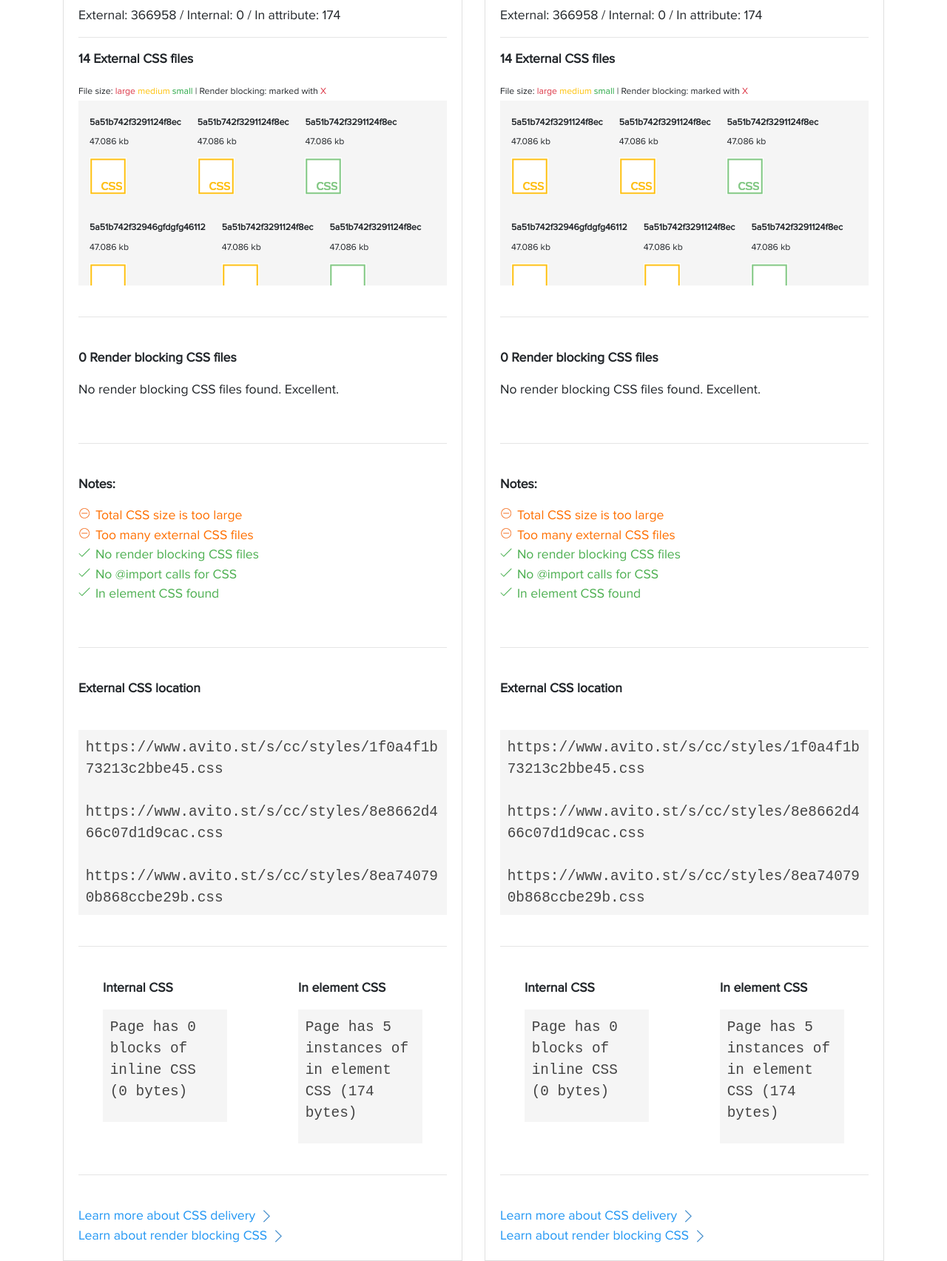
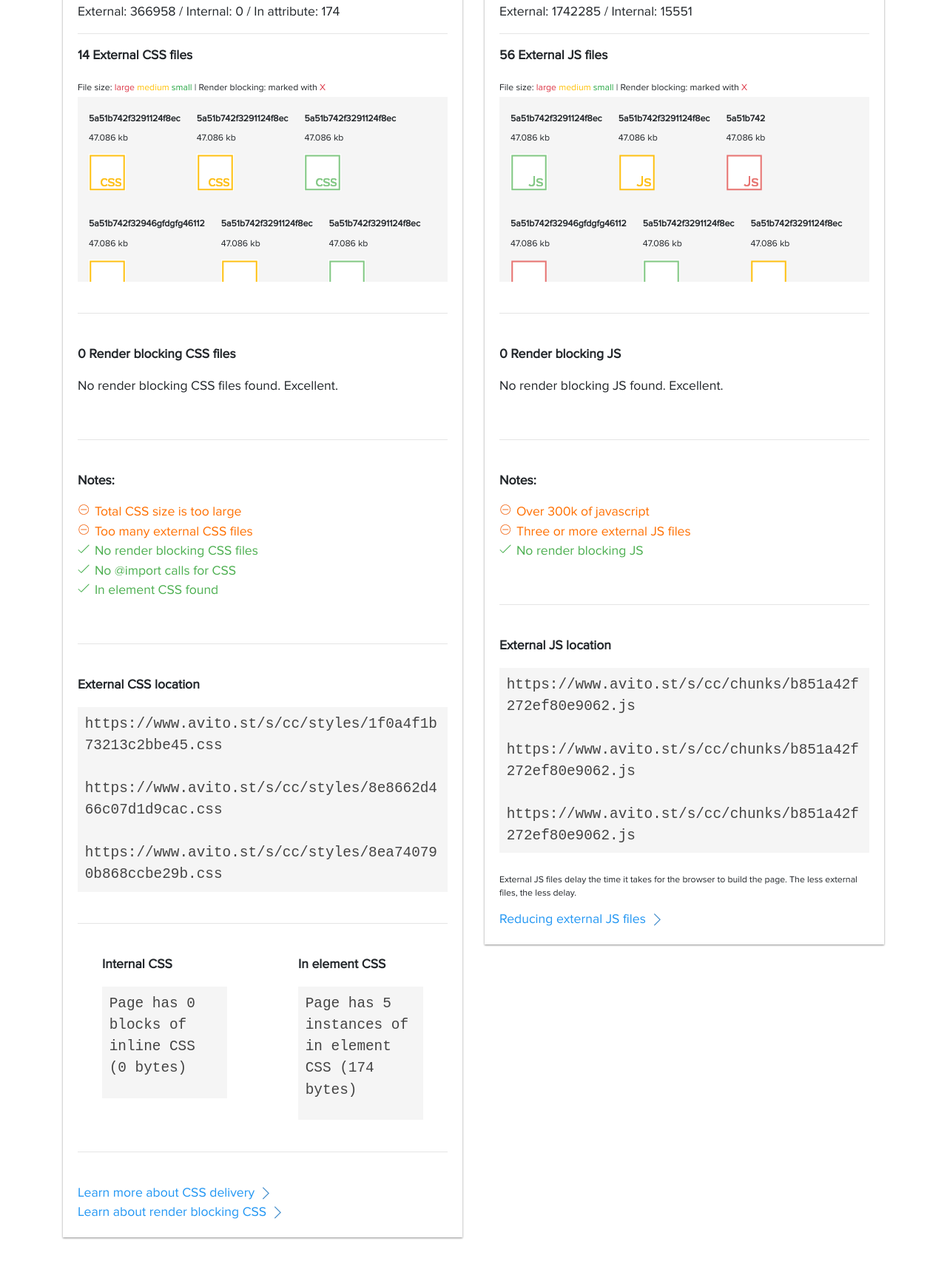
Before and after one commit to zipofar/varvy, a website built with webpack: page app/index.html in a window 1280 px wide. Shown: the part 1047-2752 px from the top of the page at 74% size. Built offline with nearby package versions, Linux system fonts and the light colour scheme; files whose address does not match are found by name.

Commit message:
ADD JS Block to right

```diff
--- a/app/index.html
+++ b/app/index.html
@@ -155,7 +155,7 @@
                                     47.086 kb
                                 </small>
                                 <br>
-                                <span class="r-block-img-m"></span>
+                                <span class="r-block-img-m-css"></span>
                             </div>
                             <div class="resource-block">
                                 <small>
@@ -164,7 +164,7 @@
                                     47.086 kb
                                 </small>
                                 <br>
-                                <span class="r-block-img-m"></span>
+                                <span class="r-block-img-m-css"></span>
                             </div>
                             <div class="resource-block">
                                 <small>
@@ -173,7 +173,7 @@
                                     47.086 kb
                                 </small>
                                 <br>
-                                <span class="r-block-img-s"></span>
+                                <span class="r-block-img-s-css"></span>
                             </div>
                             <div class="resource-block">
                                 <small>
@@ -182,7 +182,7 @@
                                     47.086 kb
                                 </small>
                                 <br>
-                                <span class="r-block-img-m"></span>
+                                <span class="r-block-img-m-css"></span>
                             </div>
                             <div class="resource-block">
                                 <small>
@@ -191,7 +191,7 @@
                                     47.086 kb
                                 </small>
                                 <br>
-                                <span class="r-block-img-m"></span>
+                                <span class="r-block-img-m-css"></span>
                             </div>
                             <div class="resource-block">
                                 <small>
@@ -200,7 +200,7 @@
                                     47.086 kb
                                 </small>
                                 <br>
-                                <span class="r-block-img-s"></span>
+                                <span class="r-block-img-s-css"></span>
                             </div>
                         </div>
                         <br>
@@ -225,7 +225,6 @@
                         <hr>
                         <br>
                         <p class="total-h2">External CSS location</p>
-                        <br>
                         <div class="scroll-block-text">
                             <p>
                                 https://www.avito.st/s/cc/styles/1f0a4f1b73213c2bbe45.css
@@ -301,10 +300,10 @@
                         Javascript usage
                     </div>
                     <div class="card-body">
-                        <p class="total-h1">CSS size: 367 k</p>
-                        <p class="total-p">External: 366958 / Internal: 0 / In attribute: 174</p>
+                        <p class="total-h1">Total Javascript size: 1758 k</p>
+                        <p class="total-p">External: 1742285 / Internal: 15551</p>
                         <hr>
-                        <p class="total-h2">14 External CSS files</p>
+                        <p class="total-h2">56 External JS files</p>
                         <small>
                             File size:
                             <span class="text-danger"> large</span>
@@ -321,7 +320,7 @@
                                     47.086 kb
                                 </small>
                                 <br>
-                                <span class="r-block-img-m"></span>
+                                <span class="r-block-img-s-js"></span>
                             </div>
                             <div class="resource-block">
                                 <small>
@@ -330,7 +329,25 @@
                                     47.086 kb
                                 </small>
                                 <br>
-                                <span class="r-block-img-m"></span>
+                                <span class="r-block-img-m-js"></span>
+                            </div>
+                            <div class="resource-block">
+                                <small>
+                                    <strong>5a51b742</strong>
+                                    <br>
+                                    47.086 kb
+                                </small>
+                                <br>
+                                <span class="r-block-img-lg-js"></span>
+                            </div>
+                            <div class="resource-block">
+                                <small>
+                                    <strong>5a51b742f32946gfdgfg46112</strong>
+                                    <br>
+                                    47.086 kb
+                                </small>
+                                <br>
+                                <span class="r-block-img-lg-js"></span>
                             </div>
                             <div class="resource-block">
                                 <small>
@@ -339,16 +356,7 @@
                                     47.086 kb
                                 </small>
                                 <br>
-                                <span class="r-block-img-s"></span>
-                            </div>
-                            <div class="resource-block">
-                                <small>
-                                    <strong>5a51b742f32946gfdgfg46112</strong>
-                                    <br>
-                                    47.086 kb
-                                </small>
-                                <br>
-                                <span class="r-block-img-m"></span>
+                                <span class="r-block-img-s-js"></span>
                             </div>
                             <div class="resource-block">
                                 <small>
@@ -357,107 +365,64 @@
                                     47.086 kb
                                 </small>
                                 <br>
-                                <span class="r-block-img-m"></span>
-                            </div>
-                            <div class="resource-block">
-                                <small>
-                                    <strong>5a51b742f3291124f8ec</strong>
-                                    <br>
-                                    47.086 kb
-                                </small>
-                                <br>
-                                <span class="r-block-img-s"></span>
+                                <span class="r-block-img-m-js"></span>
                             </div>
                         </div>
                         <br>
                         <hr>
                         <br>
-                        <p class="total-h2">0 Render blocking CSS files</p>
-                        <p>No render blocking CSS files found. Excellent.</p>
+                        <p class="total-h2">0 Render blocking JS</p>
+                        <p>No render blocking JS found. Excellent.</p>
                         <br>
                         <hr>
                         <br>
 
                         <p class="total-h2">Notes:</p>
                         <ul class="list-body">
-                            <li class="warning">Total CSS size is too large</li>
-                            <li class="warning">Too many external CSS files</li>
-                            <li class="success">No render blocking CSS files</li>
-                            <li class="success">No @import calls for CSS</li>
-                            <li class="success">In element CSS found</li>
+                            <li class="warning">Over 300k of javascript</li>
+                            <li class="warning">Three or more external JS files</li>
+                            <li class="success">No render blocking JS</li>
                         </ul>
 
                         <br>
                         <hr>
                         <br>
-                        <p class="total-h2">External CSS location</p>
-                        <br>
+                        <p class="total-h2">External JS location</p>
                         <div class="scroll-block-text">
                             <p>
-                                https://www.avito.st/s/cc/styles/1f0a4f1b73213c2bbe45.css
+                                https://www.avito.st/s/cc/chunks/b851a42f272ef80e9062.js
                                 <br>
                                 <br>
-                                https://www.avito.st/s/cc/styles/8e8662d466c07d1d9cac.css
+                                https://www.avito.st/s/cc/chunks/b851a42f272ef80e9062.js
                                 <br>
                                 <br>
-                                https://www.avito.st/s/cc/styles/8ea740790b868ccbe29b.css
+                                https://www.avito.st/s/cc/chunks/b851a42f272ef80e9062.js
                                 <br>
                                 <br>
-                                https://www.avito.st/s/cc/styles/5a51b742f3291124f8ec.css
+                                https://www.avito.st/s/cc/chunks/b851a42f272ef80e9062.js
                                 <br>
                                 <br>
-                                https://www.avito.st/s/cc/styles/6178f3172e8342bc50ec.css
+                                https://www.avito.st/s/cc/chunks/b851a42f272ef80e9062.js
                                 <br>
                                 <br>
-                                https://www.avito.st/s/cc/styles/ba043c6fc2c54748f485.css
+                                https://www.avito.st/s/cc/chunks/b851a42f272ef80e9062.js
                                 <br>
                                 <br>
-                                https://www.avito.st/s/cc/styles/8e8662d466c07d1d9cac.css
-                                <br>
-                                <br>
-                                https://www.avito.st/s/cc/styles/8ea740790b868ccbe29b.css
-                                <br>
-                                <br>
-                                https://www.avito.st/s/cc/styles/5a51b742f3291124f8ec.css
-                                <br>
-                                <br>
-                                https://www.avito.st/s/cc/styles/6178f3172e8342bc50ec.css
-                                <br>
-                                <br>
-                                https://www.avito.st/s/cc/styles/ba043c6fc2c54748f485.css
                             </p>
                         </div>
                         <br>
-                        <hr>
-                        <br>
-
-                        <!--Info block-->
-                        <div class="row">
-                            <div class="col-md-6 px-5">
-                                <p><strong>Internal CSS</strong></p>
-                                <div class="scroll-block-text">
-                                    <p>Page has 0 blocks of inline CSS (0 bytes)</p>
-                                </div>
-                            </div>
-                            <div class="col-md-6 px-5">
-                                <p><strong>In element CSS</strong></p>
-                                <div class="scroll-block-text">
-                                    <p>Page has 5 instances of in element CSS (174 bytes)</p>
-                                </div>
-                            </div>
-                        </div>
-                        <br>
-                        <hr>
-                        <br>
+                        <p class="mini-notes"><small>External JS files delay the time it takes for the browser to build the page. The less external files, the less delay.</small></p>
                         <div class="misc-block-1">
-                            <a href="#">Learn more about CSS delivery</a>
-                            <br>
-                            <a href="#">Learn about render blocking CSS</a>
+                            <a href="#">Reducing external JS files</a>
                         </div>
                     </div>
                 </div>
             </div>
             <!--Javascript usage END-->
+        </div>
+        <div class="row">
+            <!--Image optimization BEGIN-->
+            <!--Image optimization END-->
         </div>
     </div>
 
--- a/src/scss/_card.scss
+++ b/src/scss/_card.scss
@@ -1,5 +1,7 @@
 .card {
     margin-bottom: 25px;
+    box-shadow: 0 1px 3px rgba(0, 0, 0, 0.16), 0 1px 2px rgba(0, 0, 0, 0.32);
+    border: 0;
     .total-h1 {
         font: {
             weight: bold;
@@ -16,6 +18,10 @@
         font: {
             size: 100%;
         }
+    }
+
+    .mini-notes {
+        line-height: 1;
     }
 
     .scroll-block {
@@ -37,13 +43,25 @@
                 margin-top: 10px;
                 display: block;
             }
-            .r-block-img-m {
+            .r-block-img-m-css {
                 @extend .r-block-img;
                 background-image: url("../img/css_block_medium.png");
             }
-            .r-block-img-s {
+            .r-block-img-s-css {
                 @extend .r-block-img;
                 background-image: url("../img/css_block_small.png");
+            }
+            .r-block-img-s-js {
+                @extend .r-block-img;
+                background-image: url("../img/js_block_small.png");
+            }
+            .r-block-img-m-js {
+                @extend .r-block-img;
+                background-image: url("../img/js_block_medium.png");
+            }
+            .r-block-img-lg-js {
+                @extend .r-block-img;
+                background-image: url("../img/js_block_large.png");
             }
         }
     }
@@ -78,19 +96,22 @@
 
 .card-primary {
     .card-header {
-    background-color: $card-header-color-primary;
+        background-color: $card-header-color-primary;
+        border: 0;
     }
 }
 
 .card-success {
     .card-header {
-    background-color: $card-header-color-success;
+        background-color: $card-header-color-success;
+        border: 0;
     }
 }
 
 .card-warning {
     .card-header {
-    background-color: $card-header-color-warning;
+        background-color: $card-header-color-warning;
+        border: 0;
     }
 }
 
```
Also changed, not shown: src/img/js_block_large.png (added), src/img/js_block_medium.png (added), src/img/js_block_small.png (added).
